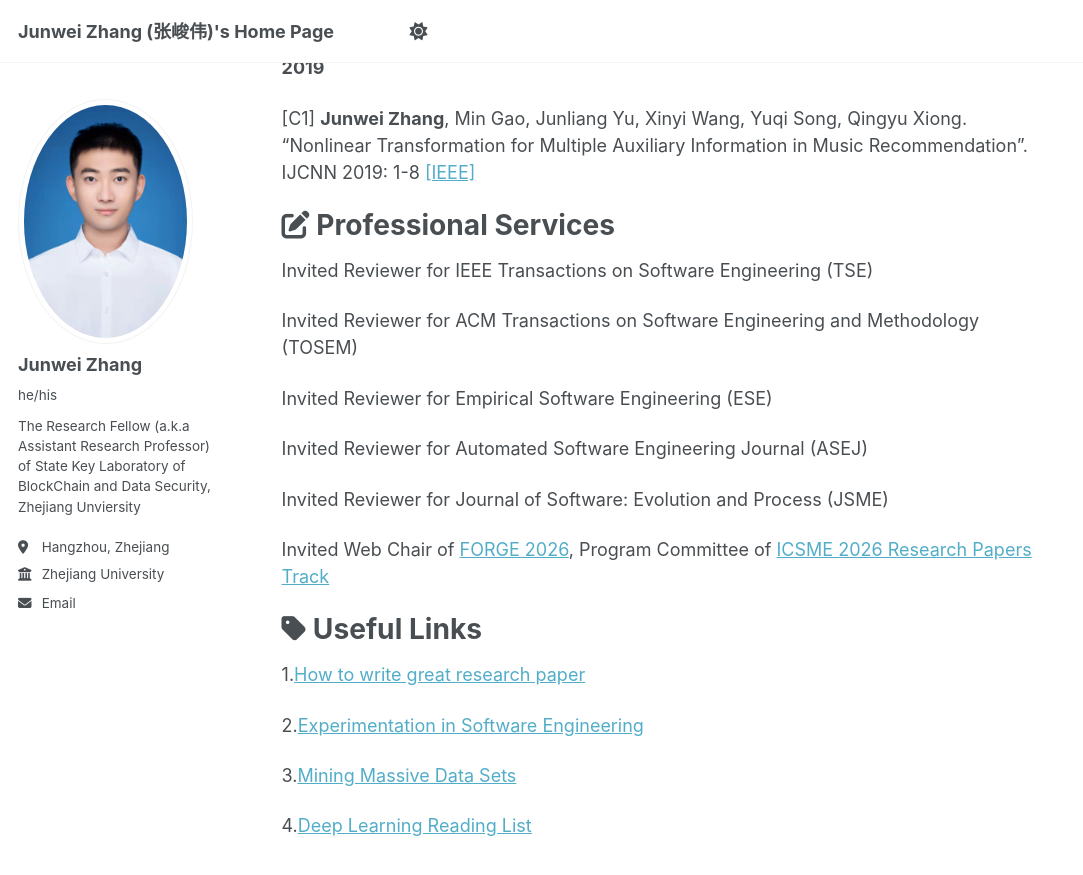
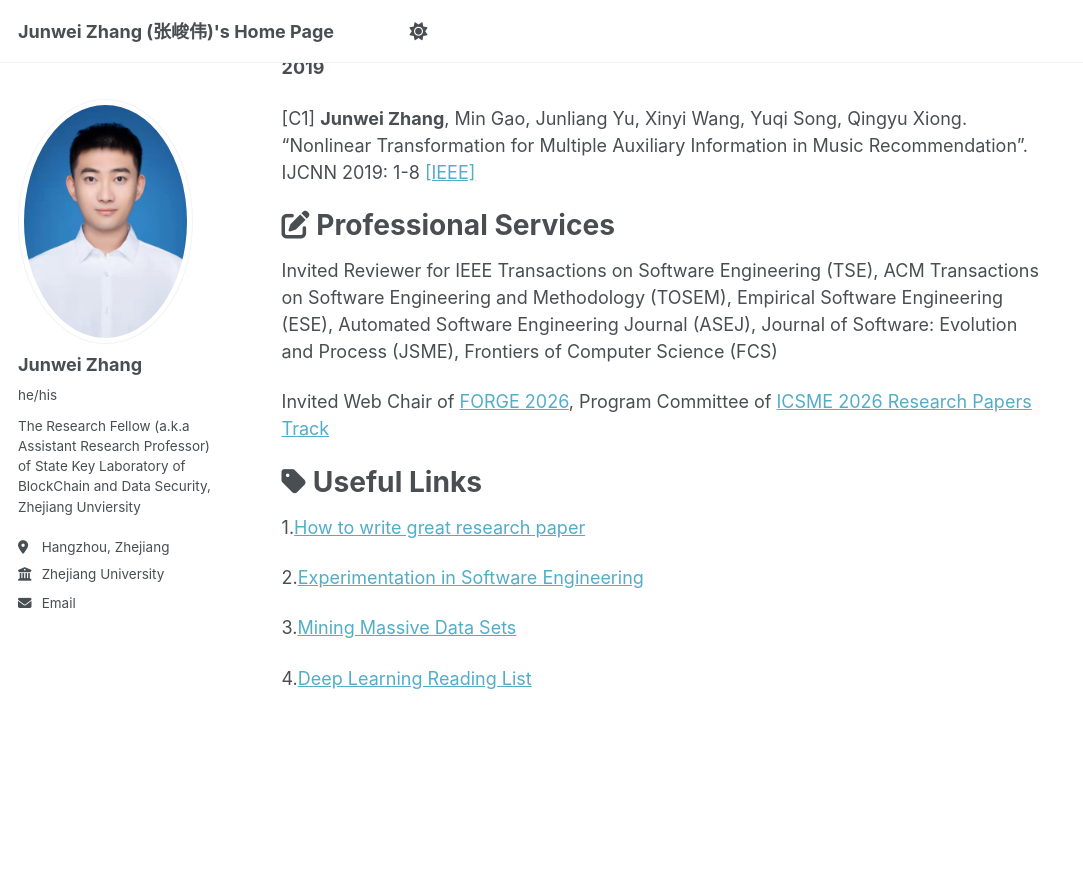
Before and after one commit to jw-zhang-zju/jw-zhang-zju.github.io, a Jekyll site: the page built from _pages/about.md, in a window 1280 px wide and 900 px high, scrolled down 2951 px. Shown: the top 875 px of the window, without its empty margins (0-1083 px from the left). Built offline with Jekyll 4.4.1, drawn with Linux system fonts in a browser that asks for light colours.

Commit message:
Update about.md

```diff
--- a/_pages/about.md
+++ b/_pages/about.md
@@ -80,18 +80,9 @@ Research Intern, Huawei, Hangzhou, China, January 2022 - Present, Advisior: Dr.
 
 # <i class="fa-solid fa-pen-to-square"></i> Professional Services
 
-Invited Reviewer for IEEE Transactions on Software Engineering (TSE)
-
-Invited Reviewer for ACM Transactions on Software Engineering and Methodology (TOSEM)
-
-Invited Reviewer for Empirical Software Engineering (ESE)
-
-Invited Reviewer for Automated Software Engineering Journal (ASEJ)
-
-Invited Reviewer for Journal of Software: Evolution and Process (JSME)
+Invited Reviewer for IEEE Transactions on Software Engineering (TSE), ACM Transactions on Software Engineering and Methodology (TOSEM), Empirical Software Engineering (ESE), Automated Software Engineering Journal (ASEJ), Journal of Software: Evolution and Process (JSME), Frontiers of Computer Science (FCS)
 
 Invited Web Chair of [FORGE 2026](https://conf.researchr.org/home/forge-2026), Program Committee of [ICSME 2026 Research Papers Track](https://conf.researchr.org/committee/icsme-2026/icsme-2026-papers-program-committee)
-
 
 # <i class="fa-solid fa-tag"></i> Useful Links
 
```
